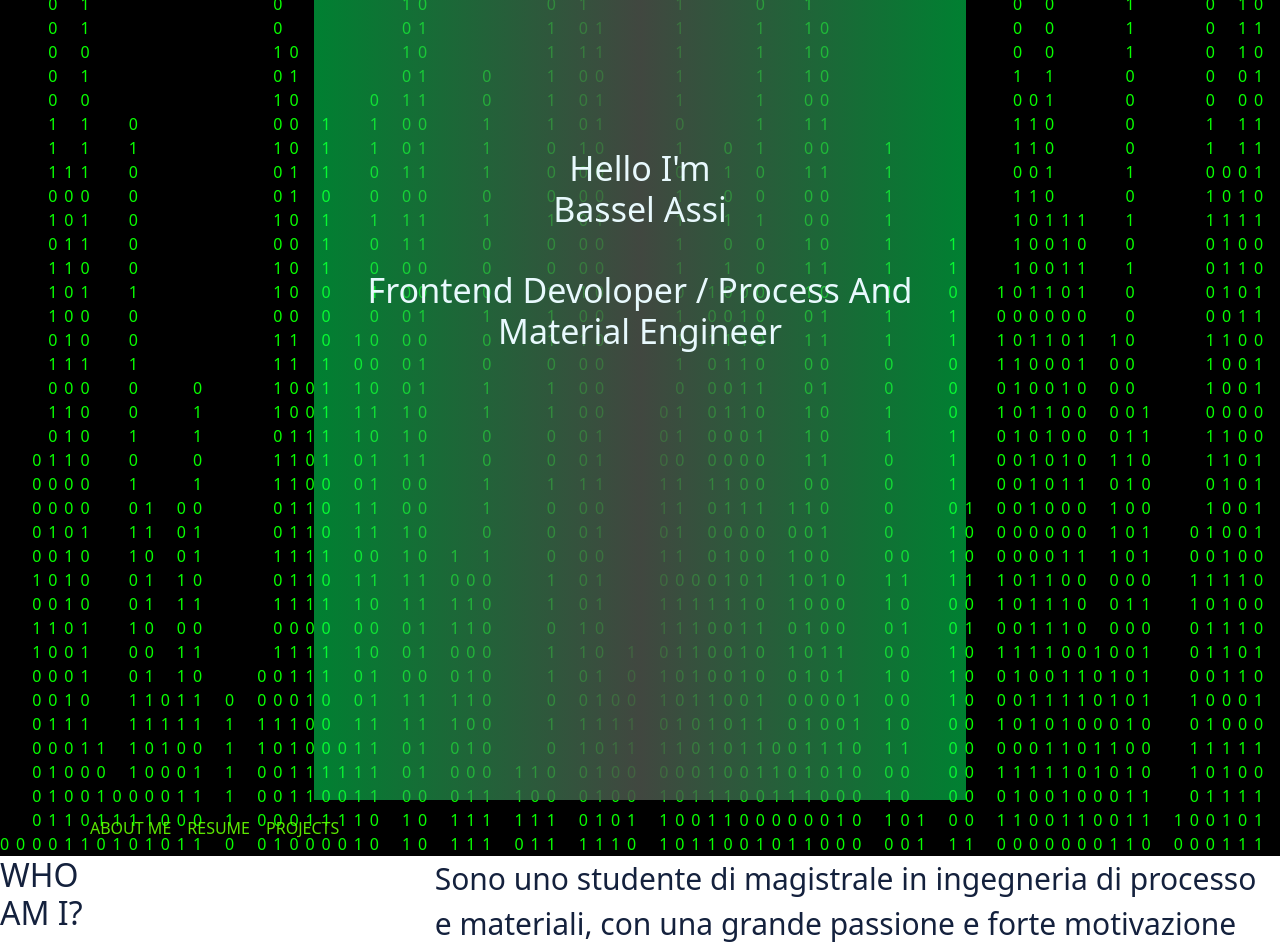
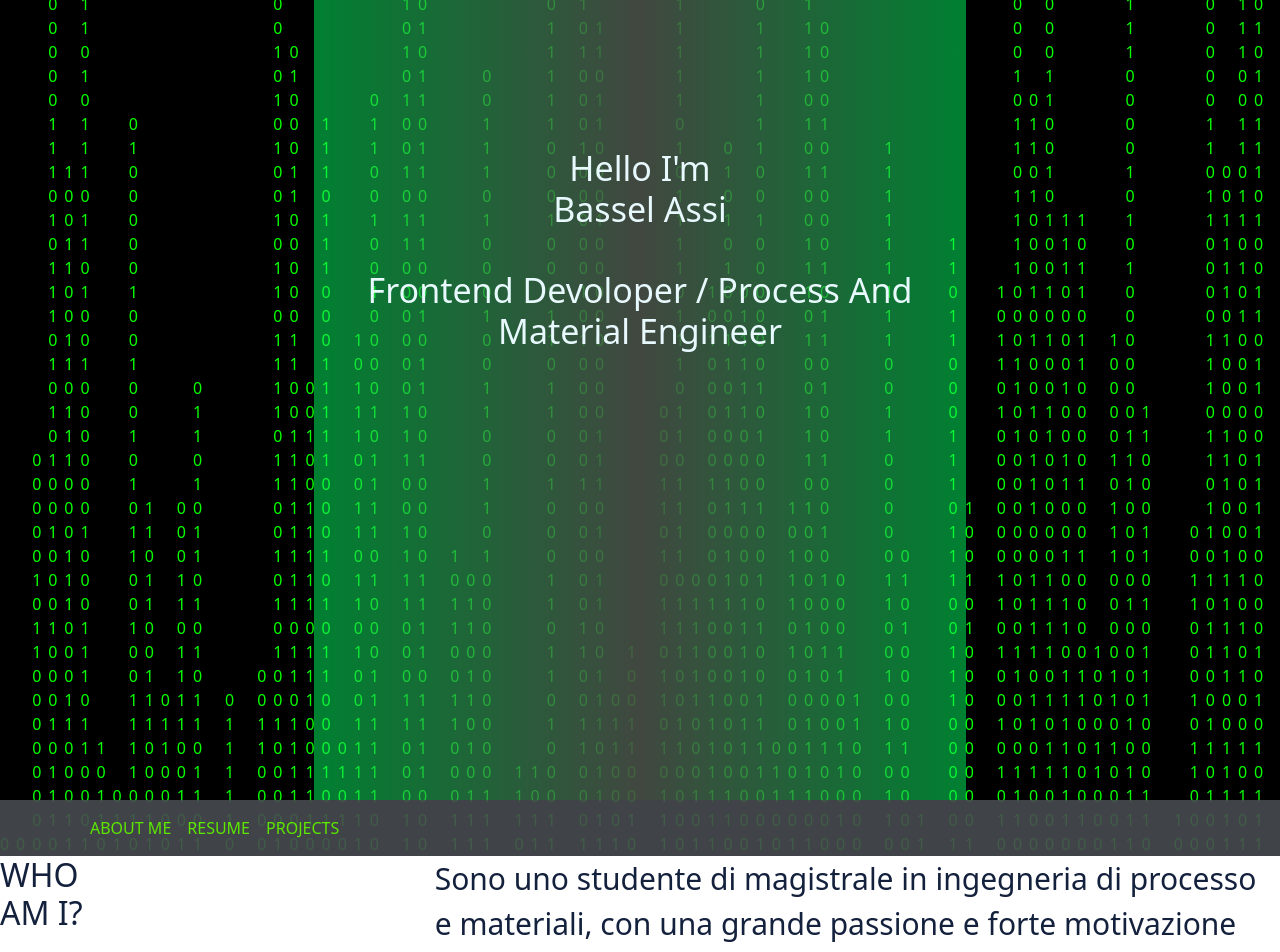
Before and after one commit to baselasi/portfolio-, a React (Create React App) app: page / in a window 1280 px wide. Shown: the top 952 px of the page. Built offline with nearby package versions, Linux system fonts and the light colour scheme.

Commit message:
Update navbar.css

```diff
--- a/src/components/navbar.css
+++ b/src/components/navbar.css
@@ -16,3 +16,9 @@ html,body{
 }
 html{
 }
+.navbar{
+    position: sticky;
+    transition: opacity 2s;
+    background-color: rgb(71, 75, 79);
+    top: 0.1px;
+}
```
